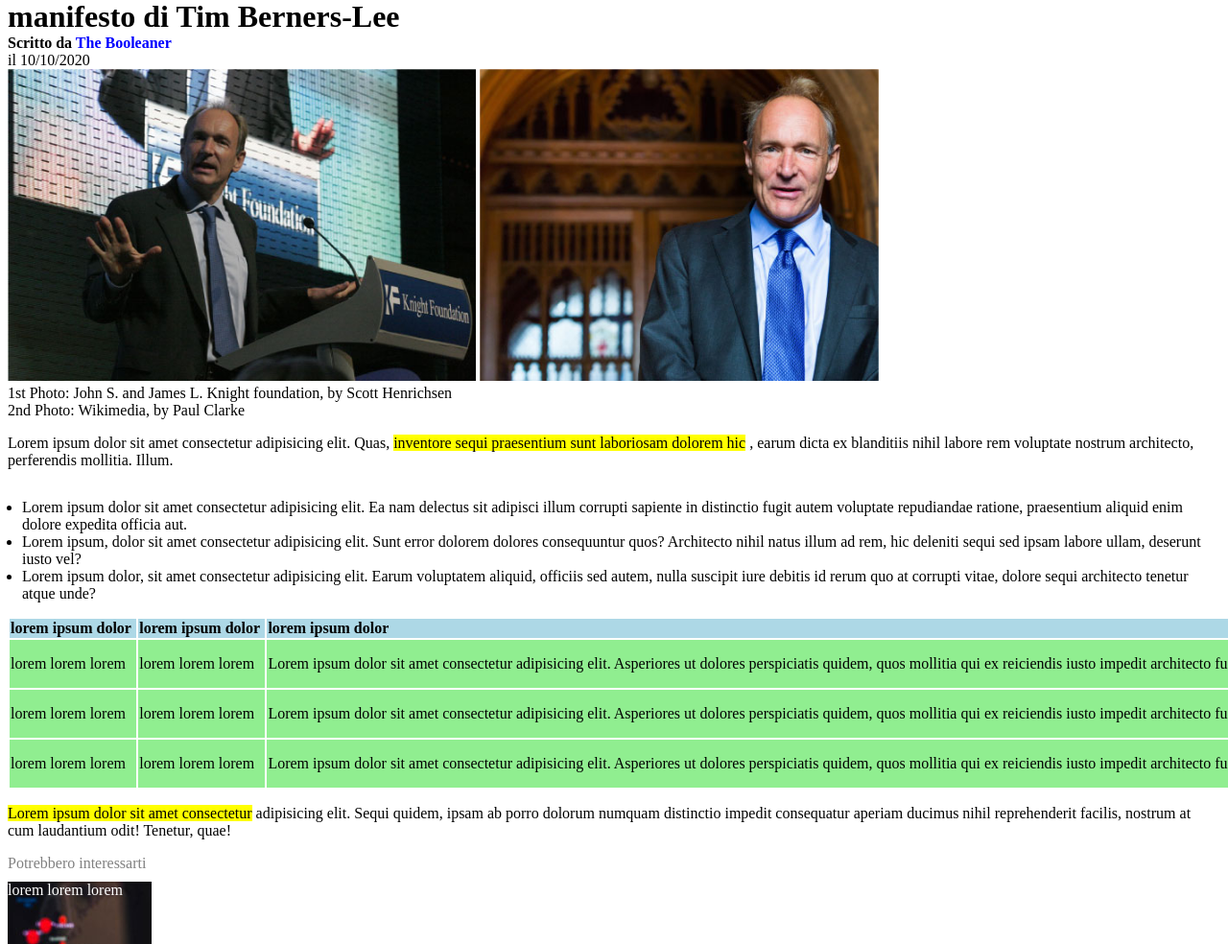
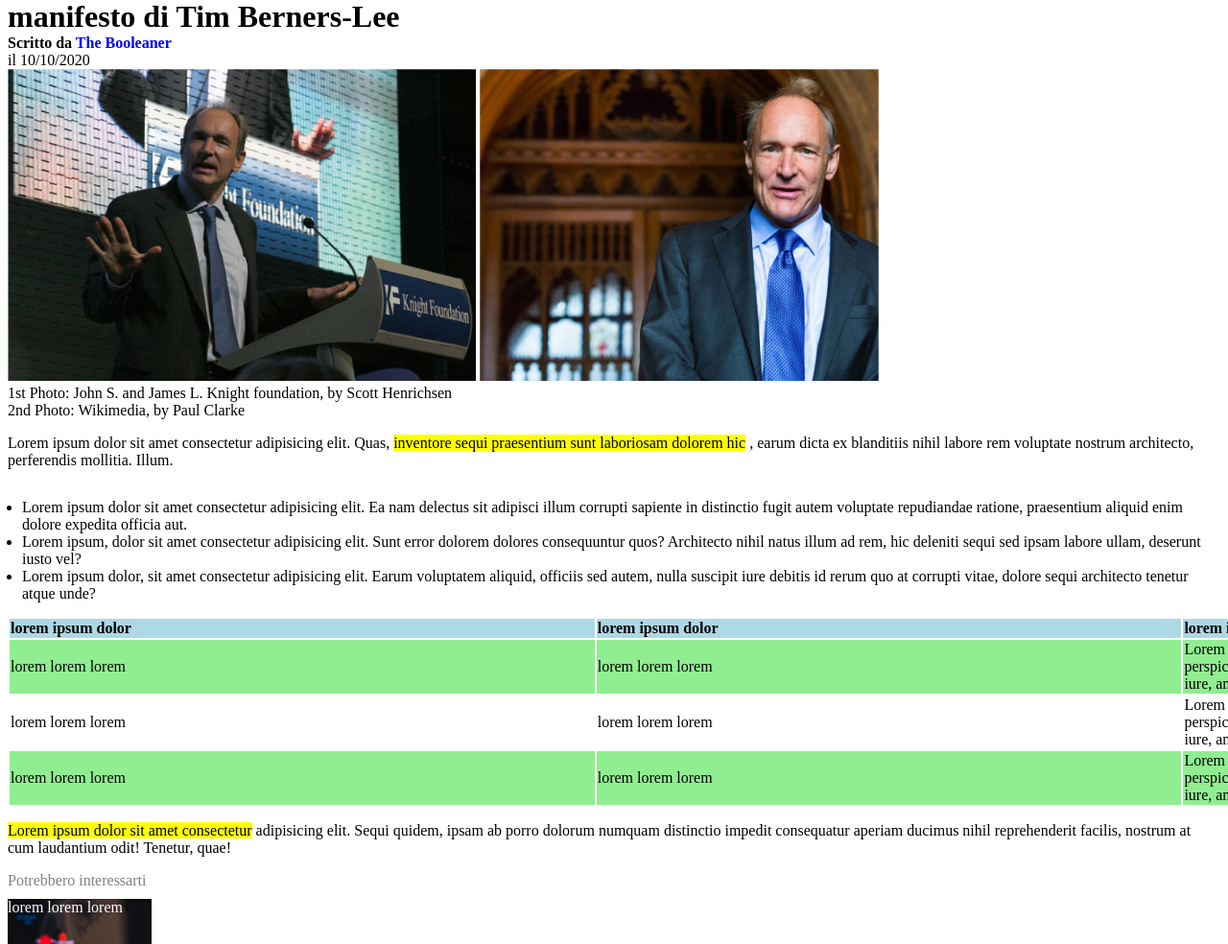
Before and after one commit to Dandav2923/html-css-booleaner, a plain HTML site: page index.htm in a window 1280 px wide. Shown: the part 116-1100 px from the top of the page at 96% size. Drawn offline with Linux system fonts and the light colour scheme.

Commit message:
modifiche 2

```diff
--- a/css/style.css
+++ b/css/style.css
@@ -3,7 +3,6 @@
     background-color: lightblue;
     background-image: url(../img/pattern.png);
     background-size: 20%;
-
 }
 .logo {
     height: 30px;
@@ -12,7 +11,6 @@
 .Titolo-articolo {
     margin: 0;
 }
-
 .testo-blu {
     color: blue;
 }
@@ -28,25 +26,23 @@
     text-align: left;
 
 }
-
 .tabella-informazioni {
     text-align: left;
     width: 1750px;
+}
+th,td {
+    width: 35%;
 }
 .intestazione {
 background-color: lightblue;
 height: 20px;
 }
-
 .riga-verde {
     background-color: lightgreen;
-    height: 50px;
 }
-
 .Testo-finale {
     color: grey;
 }
-
 .contenitore-foto {
     margin-top: 10px;
     width: 150px;
@@ -55,7 +51,6 @@ height: 20px;
 }
 .testo-bianco {
     color: white;
-
 }
 .foto-finale {
     margin-top: 10px;
--- a/index.htm
+++ b/index.htm
@@ -53,7 +53,7 @@
                         <td>lorem lorem lorem</td>
                         <td>Lorem ipsum dolor sit amet consectetur adipisicing elit. Asperiores ut dolores perspiciatis quidem, quos mollitia qui ex reiciendis iusto impedit architecto fuga iure, amet odit exercitationem obcaecati quam voluptates natus!</td>
                     </tr>
-                    <tr class="riga-verde">
+                    <tr>
                         <td>lorem lorem lorem</td>
                         <td>lorem lorem lorem</td>
                         <td>Lorem ipsum dolor sit amet consectetur adipisicing elit. Asperiores ut dolores perspiciatis quidem,
```
